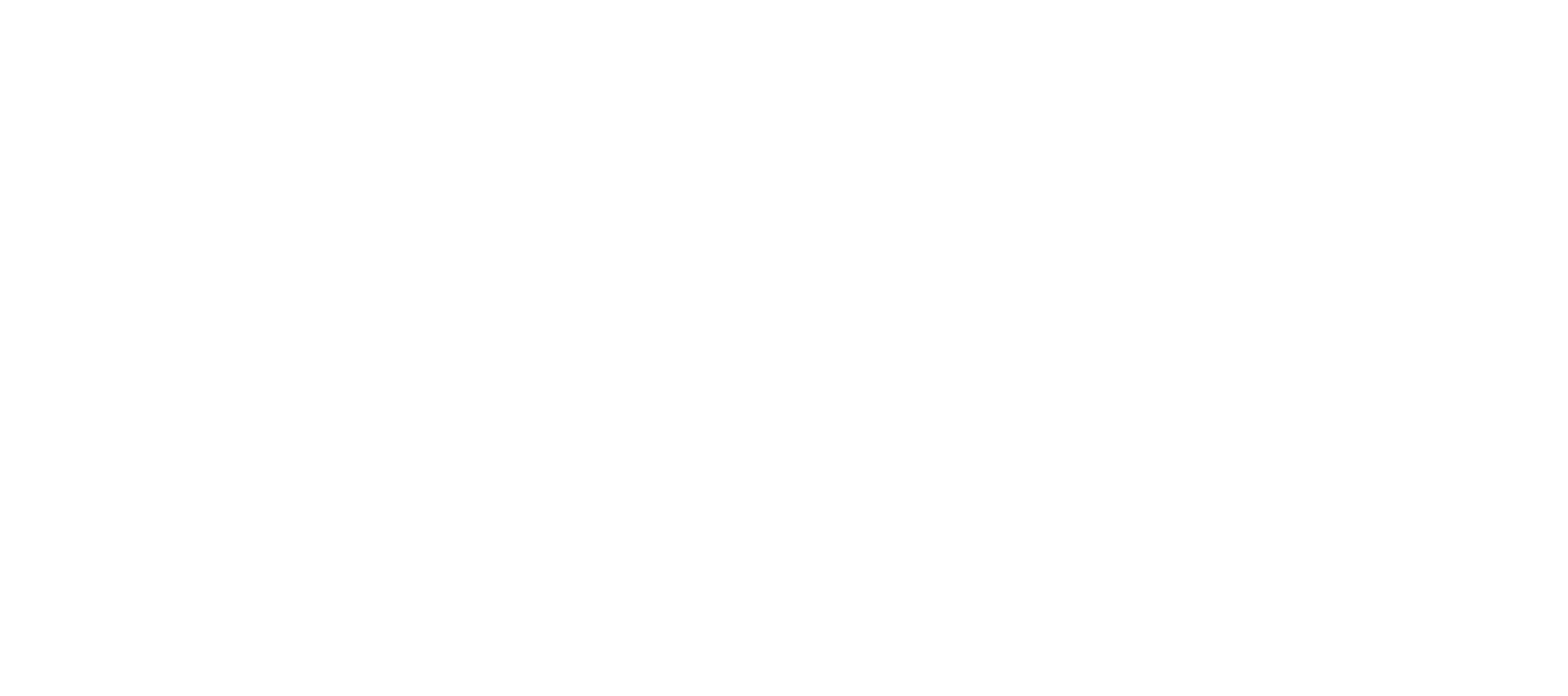
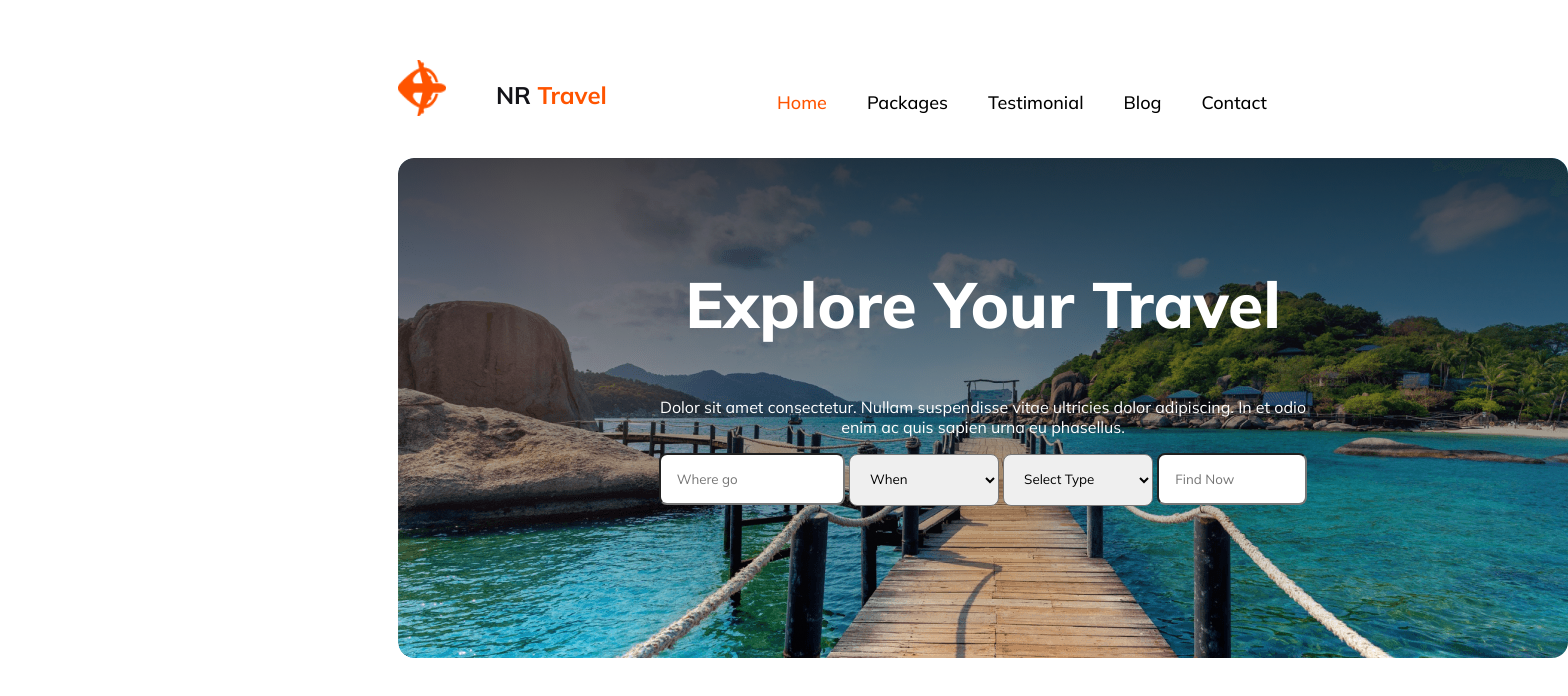
Before and after one commit to khanhgahg080-3486/Assignment2, a plain HTML site: page index.html in a window 1280 px wide. Shown: the whole page, 1568 px wide, since content can reach past the window. Drawn offline with Linux system fonts and the light colour scheme.

Commit message:
nav and baner one

```diff
--- a/index.css
+++ b/index.css
@@ -0,0 +1,129 @@
+/* Font Family for Every Part  */
+/* work sans font from google fonts */
+@import url('https://fonts.googleapis.com/css2?family=Mulish:ital,wght@0,200..1000;1,200..1000&display=swap');
+
+/* Shared styles  */
+
+
+*{
+  font-family: "Mulish", sans-serif;
+  font-optical-sizing: auto;
+  font-weight: <weight>;
+  font-style: normal;
+}
+
+
+/* Nav Stylen Start */
+.nav-titel-img{
+    display: flex;
+}
+nav>ul{
+    display: flex;
+    margin-right: 290px;
+
+}
+nav li a{
+
+    text-decoration: none;
+    color: black;
+}
+nav li{
+    list-style: none;
+    margin-left: 40px;
+    font-size: 18px;
+    font-weight: 500;
+
+}
+.nav-home{
+    color: rgb(255, 84, 0);
+}
+nav{
+    display: flex;
+    justify-content: space-between;
+    margin-left: 390px;
+    margin-right: 50px;
+    margin-top: 60px;
+    align-items: center;
+
+
+}
+.nav-image{
+    margin-right: 50px;
+    width: 48px;
+    height: 56px;
+    left: 191.01px;
+    right: 34.63px;
+
+}
+.nav-title{
+    width: 201px;
+    height: 45px;
+    left: 207.63px;
+    right: -207.63px;
+    top: 52px;
+    bottom: -52px;
+ color: rgb(19, 19, 24);
+
+}
+.nav-title-red{
+    color:rgb(255, 84, 0) ;
+}
+
+/* Nav Style End */
+
+/* Main styel start */
+/* Section For Banner one Style Start  */
+.baner-one{
+    margin-top: -40px;
+    text-align: center;
+    background-image: url(./B9A2-Hero-Travel-main/./Images/Rectangle\ 2.png),url(./B9A2-Hero-Travel-main/./Images/Group\ 13\ \(1\)\ \(1\).png);
+    background-repeat: no-repeat;
+    width: 1170px;
+    height: 500px;
+  margin-left: 390px;
+  border-radius: 16px;
+}
+.baner-one-title{
+    padding-top: 106px;
+    font-size: 64px;
+font-weight: 800;
+color: rgb(255, 255, 255);
+}
+.baner-one-discription{
+    font-size: 16px;
+font-weight: 400;
+color: rgb(255, 255, 255);
+}
+input, select{
+    width: 150px;
+padding: 16px;
+border-radius: 8px;
+}
+
+/* Responsive Media Queries */
+/* Mobile devices  */
+@media only screen and (max-width :600px){
+.baner-one{
+width: 335px;
+height: 483px;
+margin-left: 30px;
+margin-right: 10px;
+}
+.baner-one-title{
+font-size: 22px;
+}
+.baner-one-discription{
+    font-size: 14px;
+}
+input,select{
+  width: 255px;
+}
+nav li a{
+    display: none;
+}
+nav{
+    margin-top: -5px;
+    margin-left: 30px;
+    margin-right: 10px;
+}
+}
--- a/index.html
+++ b/index.html
@@ -10,5 +10,40 @@
 </head>
 <body>
 
+    <!-- Nav Style Start -->
+    <nav>
+      <div class="nav-titel-img">
+        <img class="nav-image" src="./B9A2-Hero-Travel-main/./Images/Group 40070.png" alt="">
+        <h1 class="nav-title">NR <span class="nav-title-red">Travel</span></h1>
+      </div>
+         <ul>
+                <li><a href=""><span class="nav-home">Home</span></a></li>
+                <li><a href="">Packages</a></li>
+                <li><a href="">Testimonial</a></li>
+                <li><a href="">Blog</a></li>
+                <li><a href="">Contact</a></li>
+            </ul>
+        </nav>
+        <!-- Nav Style End -->
+
+        <!-- Main Style Start -->
+        <!-- Section For Banner one Start -->
+         <main>
+            <section class="baner-one">
+<h1 class="baner-one-title">Explore Your Travel</h1>
+<p class="baner-one-discription">Dolor sit amet consectetur. Nullam suspendisse vitae ultricies dolor adipiscing. In et odio <br> enim ac quis sapien urna eu phasellus.</p>
+    <input type="" placeholder="Where go">
+   <select name="" id="">
+    <option value="When">When</option>
+   </select>
+   <select name="" id="">
+    <option value="Select Type">Select Type</option>
+   </select>
+   <input type="search" name="" id="" placeholder="Find Now">
+
+</section>
+<!-- Banner one End -->
+
+         </main>
 </body>
 </html>
```
Also changed, not shown: B9A2-Hero-Travel-main/Images/Group 40070.png (added), B9A2-Hero-Travel-main/Images/Rectangle 2.png (added).
